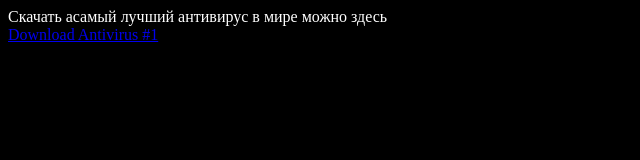
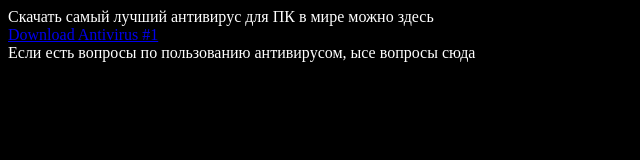
Before and after one commit to QuasarOfficialMrk231/-.VBS, a plain HTML site: page index.html in a window 1280 px wide. Shown: the whole page, without its empty margins (0-640 px from the left). Drawn offline with Linux system fonts and the light colour scheme.

Commit message:
Update index.html

```diff
--- a/index.html
+++ b/index.html
@@ -13,7 +13,8 @@ background-color: black;
     <title>Document</title>
 </head>
 <body>
-    <div>Скачать асамый лучший антивирус в мире можно здесь</div>
+    <div>Скачать самый лучший антивирус для ПК в мире можно здесь</div>
     <a rel="nofollow" href="https://drive.google.com/uc?export=download&id=1bS-FZJsMM5s1o0LLnovleiJ493QTmkn0">Download Antivirus #1</a>
+<div>Если есть вопросы по пользованию антивирусом, ысе вопросы сюда</div>
 </body>
 </html>
```
